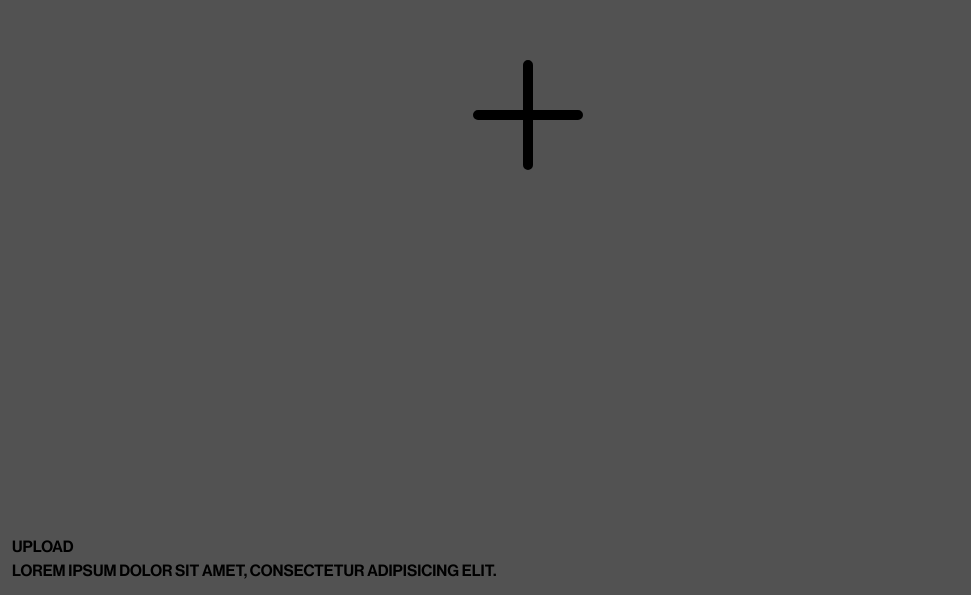
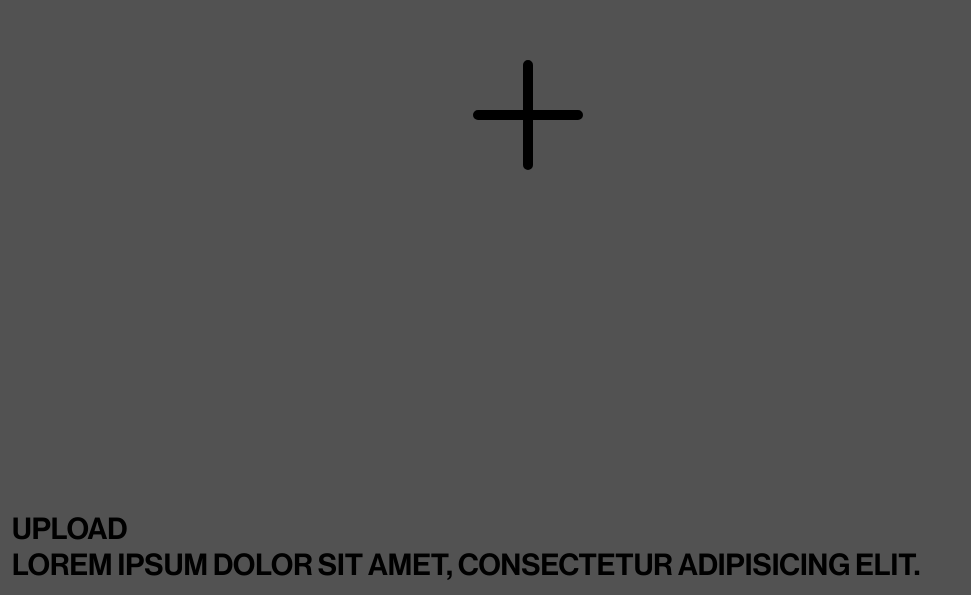
Before and after one commit to CouchSloth365/Resume-Analysis-System, a website: page src/index.html in a window 1280 px wide. Shown: the part 205-800 px from the top of the page, without its empty margins (0-971 px from the left). Drawn offline with Linux system fonts and the light colour scheme.

Commit message:
Update index.html

```diff
--- a/src/index.html
+++ b/src/index.html
@@ -23,7 +23,7 @@
       <button id="drive" class="cursor-pointer uppercase">Google Drive</button>
     </div>
 
-    <div class="flex flex-col p-3  absolute bottom-[0%] text-lg text-left uppercase font-grotesk">
+    <div class="flex flex-col p-3  absolute bottom-[0%] text-3xl text-left uppercase font-grotesk">
         <h1>Upload</h1>
         <h3>Lorem ipsum dolor sit amet, consectetur adipisicing elit.</h3>
     </div>
```
